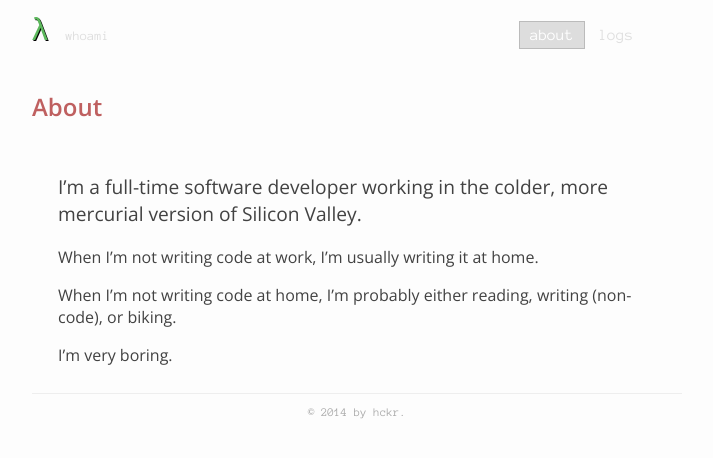
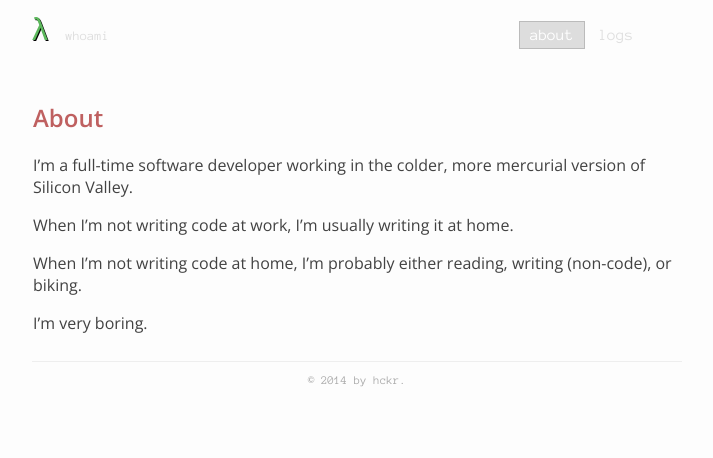
Before and after one commit to bitjockey42/astrohckr.github.io, a Jekyll site: the page built from about.md, in a window 1280 px wide. Shown: the top 458 px of the page, without its empty margins (283-996 px from the left). Built offline with Jekyll 4.4.1, drawn with Linux system fonts in a browser that asks for light colours; Markdown is read by kramdown in place of the engine named in the settings.

Commit message:
Simplified the structure and CSS.

```diff
--- a/_layouts/page.html
+++ b/_layouts/page.html
@@ -5,13 +5,11 @@ layout: default
 <article>
   <div class="blog-row">
     <div class="row">
-      <header>
-        <h1 class="blog-title">{{ page.title }}</h1>
-      </header>
-    </div>
+      <div class="blog-content">
+        <header>
+          <h1 class="blog-title">{{ page.title }}</h1>
+        </header>
 
-    <div class="row">
-      <div class="blog-content">
         {{ content }}
       </div>
     </div>
--- a/assets/stylesheets/blog.css
+++ b/assets/stylesheets/blog.css
@@ -30,14 +30,10 @@
 
 .blog-content {
     margin: 0;
-    padding: 10px 25px;
+    padding: 10px 0px;
     font-family: 'Open Sans', sans-serif;
     border: solid 1px transparent;
     color: #424242;
-}
-
-.blog-content p:first-child {
-    font-size: 1.2em;
 }
 
 .blog-content p a {
--- a/assets/stylesheets/mobile.css
+++ b/assets/stylesheets/mobile.css
@@ -13,6 +13,11 @@
         width: 100%;
     }
 
+/* Blog */
+.blog-content {
+    padding: 25px;
+}
+
 /* Navigation */
     .nav {
         text-align: left;
```
